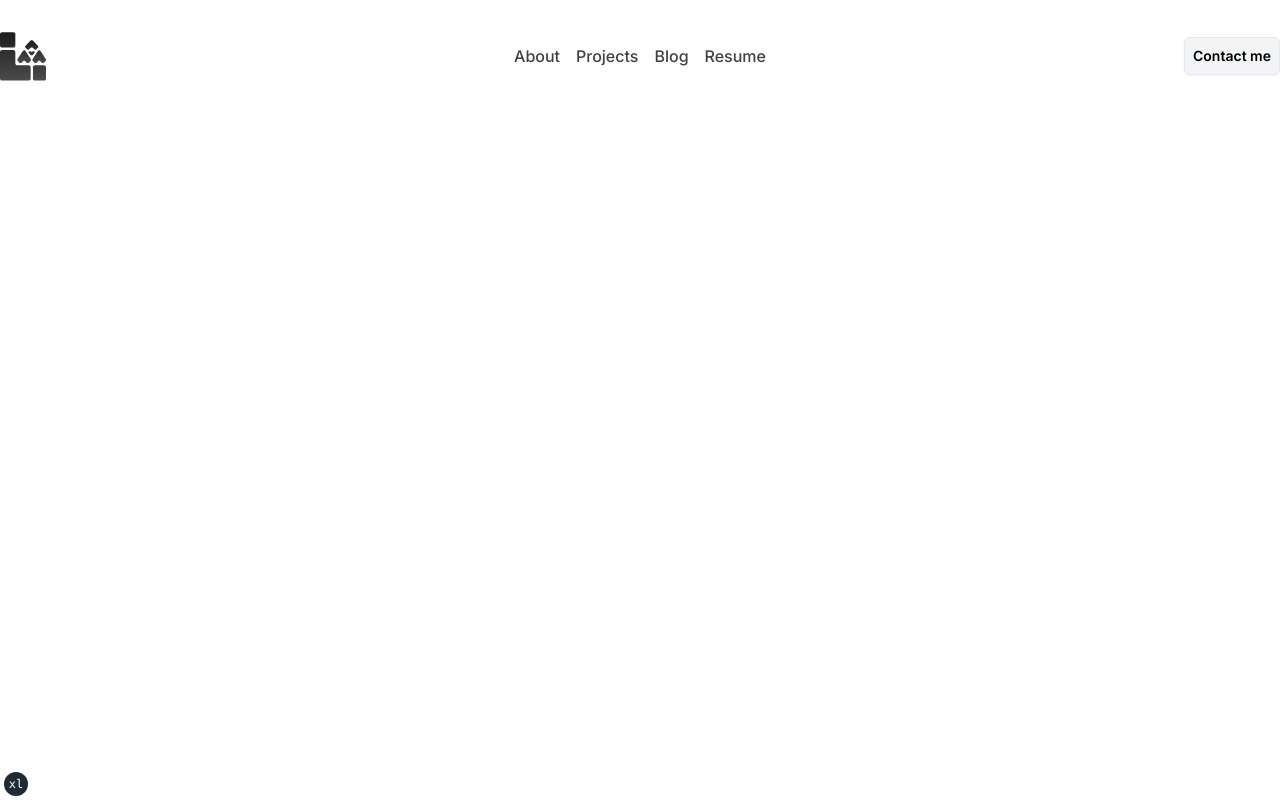
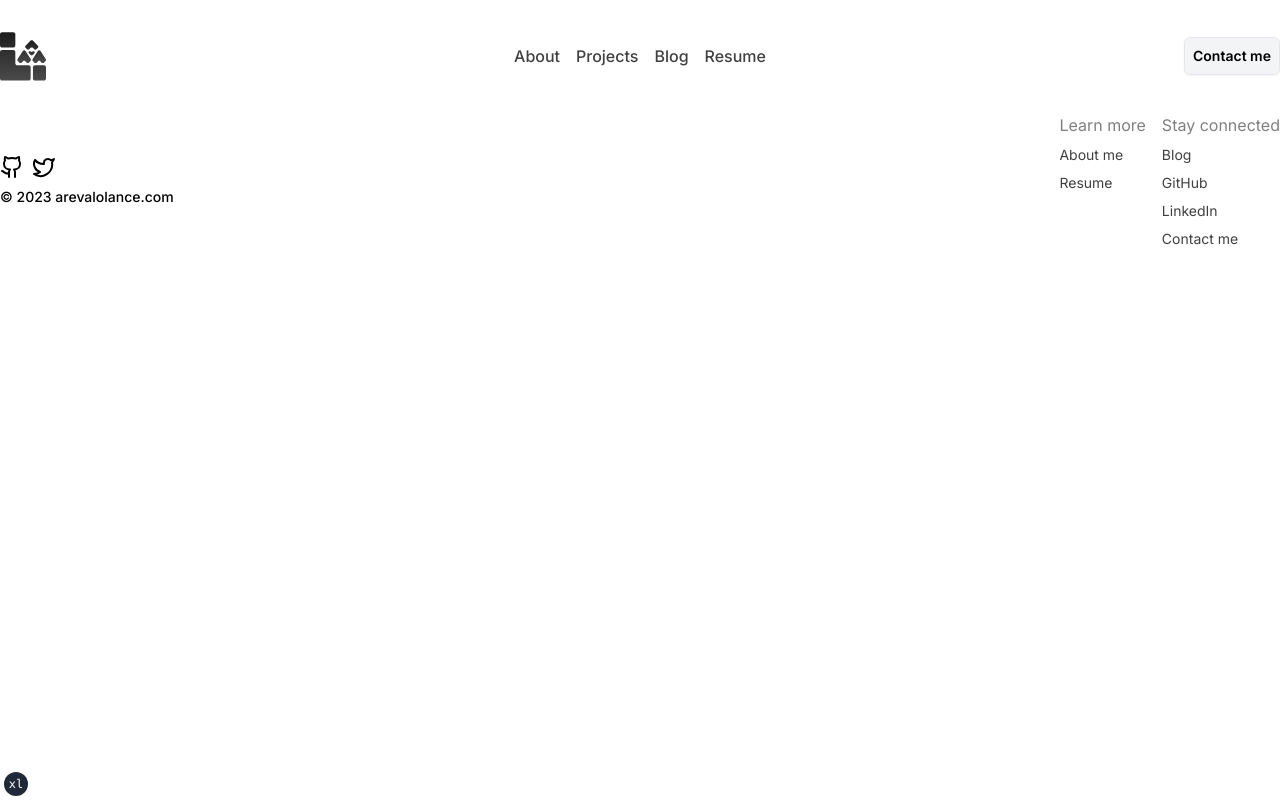
Before and after one commit to arevalolance/dotcom, a Next.js app: page / in a window 1280 px wide. Built offline with nearby package versions, Linux system fonts and the light colour scheme.

Commit message:
add: footer

```diff
--- a/app/layout.tsx
+++ b/app/layout.tsx
@@ -3,6 +3,7 @@ import './globals.css';
 import { Inter } from 'next/font/google';
 import { SiteHeader } from '@/components/site-header';
 import { TailwindIndicator } from '@/components/tailwind-indicator';
+import { Footer } from '@/components/footer';
 
 const inter = Inter({ subsets: ['latin'] });
 
@@ -21,6 +22,7 @@ export default function RootLayout({
       <body className={inter.className}>
         <SiteHeader />
         <div className="flex-1">{children}</div>
+        <Footer />
         <TailwindIndicator />
       </body>
     </html>
--- /dev/null
+++ b/components/footer.tsx
@@ -0,0 +1,55 @@
+import { Github, Twitter } from 'lucide-react';
+import Link from 'next/link';
+
+interface FooterItem {
+  link: string;
+  title: string;
+}
+
+function FooterItem({ link, title }: FooterItem) {
+  return (
+    <Link
+      className="text-sm hover:underline text-[#404040] hover:text-black"
+      href={link}
+    >
+      {title}
+    </Link>
+  );
+}
+
+export function Footer() {
+  return (
+    <footer className="p-4 md:p-0 gap-y-10 md:gap-0 container mx-auto flex flex-col md:flex-row items-center md:justify-between">
+      <div className="flex flex-col gap-y-2 items-center md:items-start">
+        <div className="flex flex-row gap-x-2">
+          <Github />
+          <Twitter />
+        </div>
+        <span className="text-sm text-black font-medium">
+          © 2023 arevalolance.com
+        </span>
+      </div>
+
+      <div className="flex flex-row gap-4">
+        <div className="flex flex-col gap-y-2">
+          <span className="text-black/50">Learn more</span>
+          <FooterItem link={'/about'} title={'About me'} />
+          <FooterItem link={'/resume'} title={'Resume'} />
+        </div>
+        <div className="flex flex-col gap-y-2">
+          <span className="text-black/50">Stay connected</span>
+          <FooterItem link={'/blog'} title={'Blog'} />
+          <FooterItem
+            link={'https://github.com/arevalolance'}
+            title={'GitHub'}
+          />
+          <FooterItem
+            link={'https://linkedin.com/in/arevalolance'}
+            title={'LinkedIn'}
+          />
+          <FooterItem link={'/contact-me'} title={'Contact me'} />
+        </div>
+      </div>
+    </footer>
+  );
+}
```
